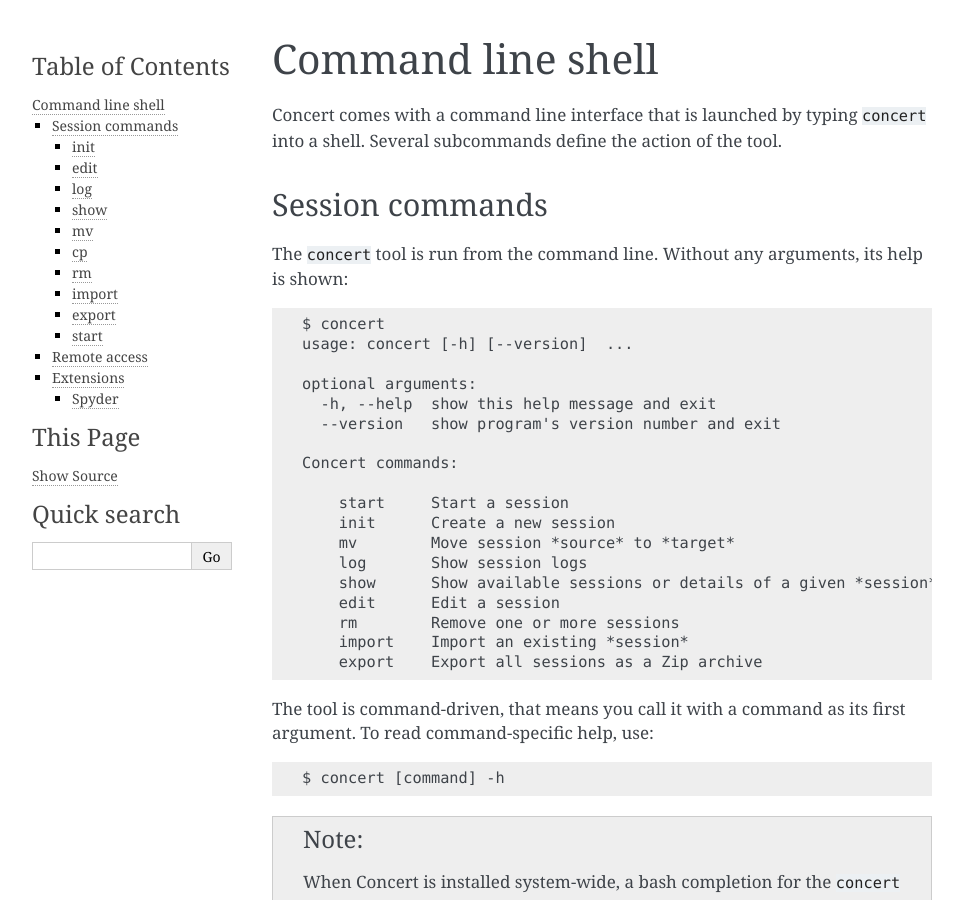
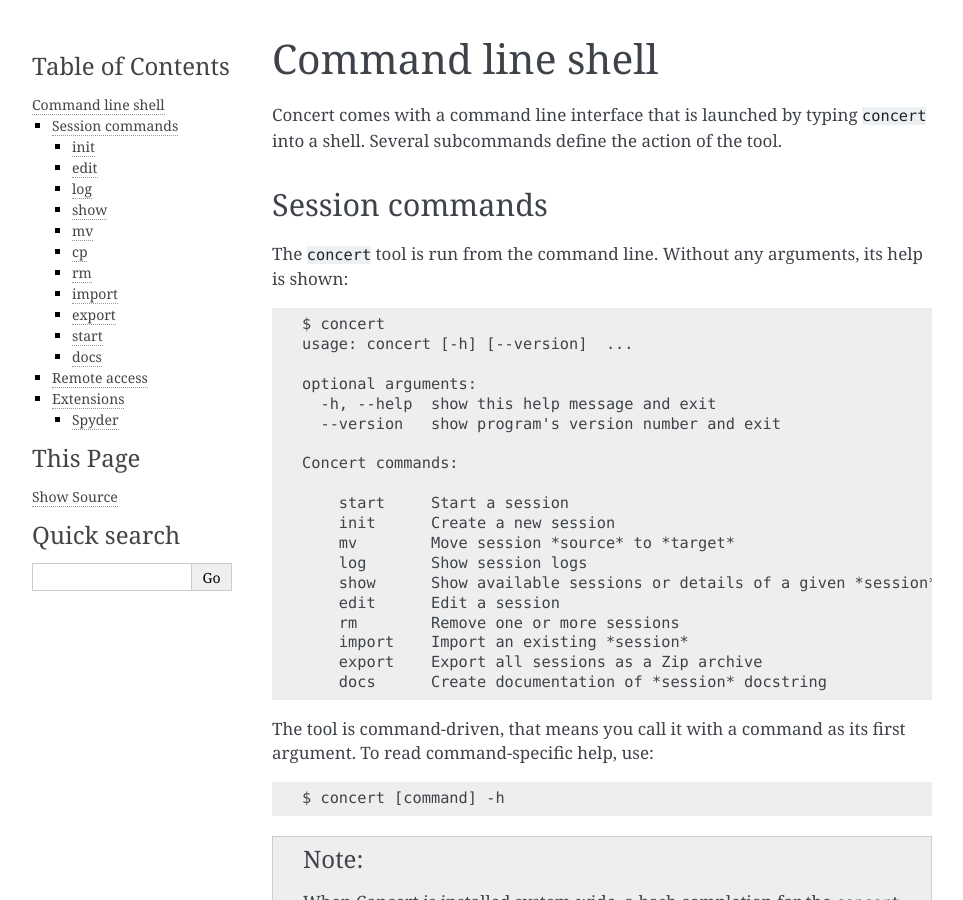
Before and after one commit to ufo-kit/concert, a Sphinx documentation site: the page built from docs/user/topics/shell.rst, in a window 1280 px wide and 900 px high. Shown: the whole window, without its empty margins (148-1111 px from the left). Built offline with Sphinx 7.4.7, drawn with Linux system fonts in a browser that asks for light colours; some of the changed text lies outside the part shown.

Commit message:
Add `docs` command to Concert program

```diff
--- a/docs/user/topics/shell.rst
+++ b/docs/user/topics/shell.rst
@@ -30,6 +30,7 @@
         rm        Remove one or more sessions
         import    Import an existing *session*
         export    Export all sessions as a Zip archive
+        docs      Create documentation of *session* docstring
 
 The tool is command-driven, that means you call it with a command as its first
 argument. To read command-specific help, use::
@@ -238,6 +239,23 @@
         Run the session as a script and do not launch a shell.
 
 
+docs
+----
+
+.. program:: concert docs
+
+Create a PDF documentation for a session::
+
+    concert docs session-name
+
+Creates a PDF manual named *session-name.zip* with the contents taken from the
+session's docstring. The docstring should be formatted in Markdown markup.
+
+.. note::
+
+    This requires an installation of Pandoc and PDFLaTeX.
+
+
 Remote access
 =============
 
```
Also changed, not shown: 2 other files.
